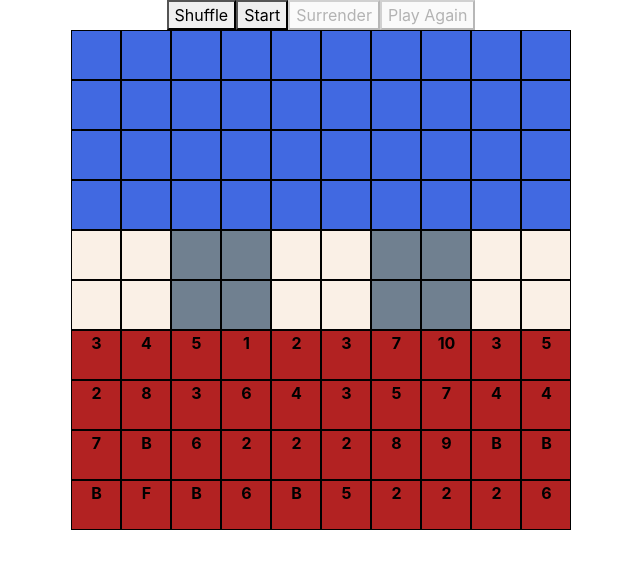
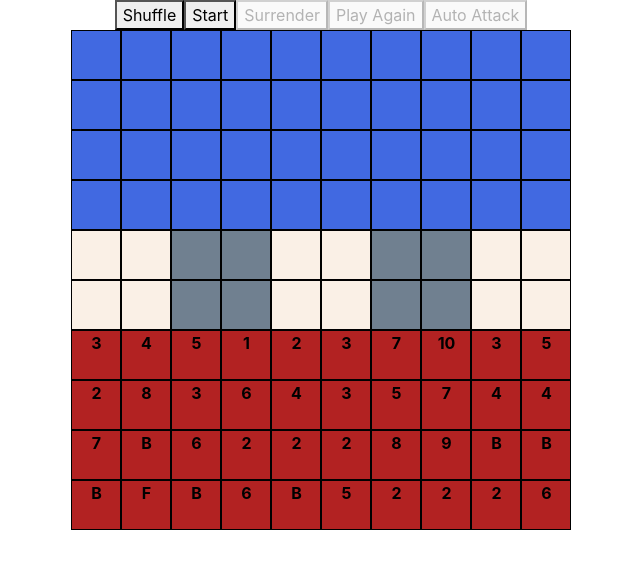
Before and after one commit to JsnDong/cse308_hw1_stratego, a React (Create React App) app in the folder stratego/: page /play in a window 1280 px wide. Shown: the top 568 px of the page, without its empty margins (319-959 px from the left). Built offline with nearby package versions, Linux system fonts and the light colour scheme.

Commit message:
added auto attack feature for user

```diff
--- a/stratego/src/components/Stratego.jsx
+++ b/stratego/src/components/Stratego.jsx
@@ -24,6 +24,7 @@ class Stratego extends React.Component {
         this.handleStart = this.handleStart.bind(this)
         this.handleSurrender = this.handleSurrender.bind(this)
         this.handlePlayAgain = this.handlePlayAgain.bind(this)
+        this.handleAutoAttack = this.handleAutoAttack.bind(this)
     }
 
     setup() {
@@ -97,6 +98,13 @@ class Stratego extends React.Component {
             highlighted: null,
             board: this.setup()
         });
+    }
+
+    handleAutoAttack() {
+        let newBoard = AImove(this.state.board, "RED");
+        this.setState({ board: newBoard});
+        newBoard = AImove(this.state.board, "BLUE");
+        this.setState({ board: newBoard});
     }
 
     selectTile(row, col) {
@@ -194,14 +202,14 @@ class Stratego extends React.Component {
         let start_disabled = this.state.mode !== Mode.SETUP
         let surrender_disabled = this.state.mode !== Mode.PLAY
         let playAgain_disabled = this.state.mode !== Mode.FINISH
-
+        let autoAttack_disabled = this.state.mode !== Mode.PLAY
         return (
             <div className="stratego">
                 <button onClick={this.handleShuffle} disabled={shuffle_disabled}>Shuffle</button>
                 <button onClick={this.handleStart} disabled={start_disabled}>Start</button>
                 <button onClick={this.handleSurrender} disabled={surrender_disabled}>Surrender</button>
                 <button onClick={this.handlePlayAgain} disabled={playAgain_disabled}>Play Again</button>
-
+                <button onClick={this.handleAutoAttack} disabled={autoAttack_disabled}> Auto Attack </button>
                 {<Board mode= {this.state.mode}
                         board={this.state.board}
                         selected = {this.state.selected}
```
